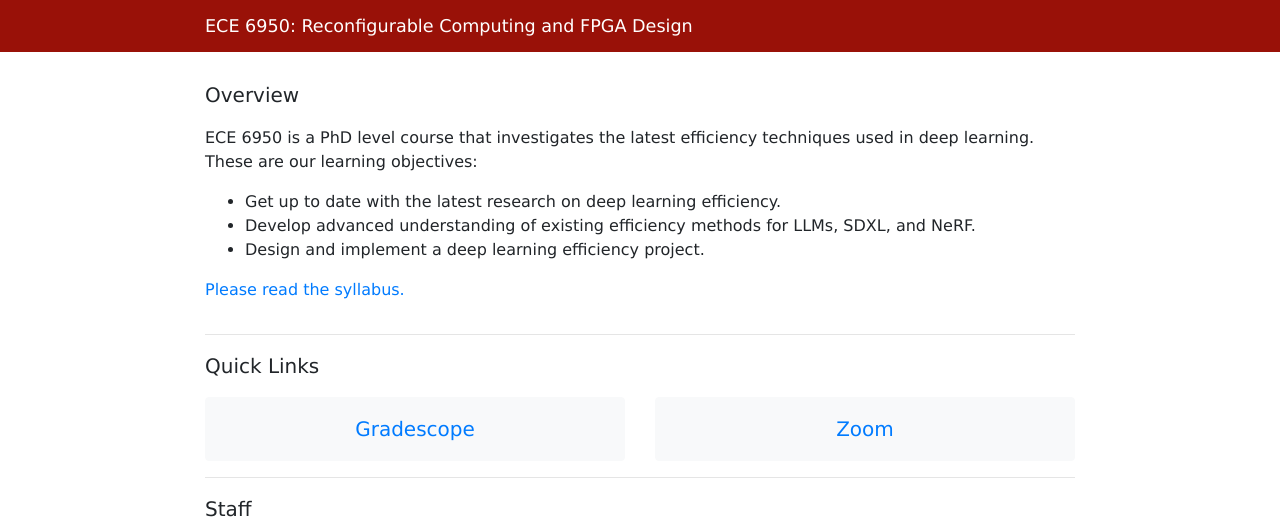
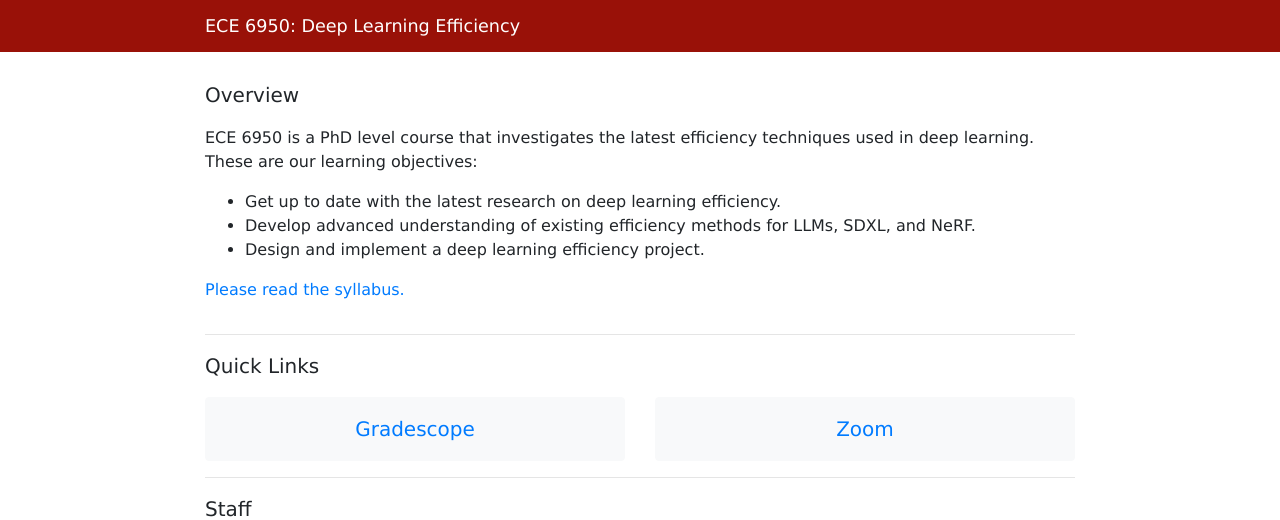
Before and after one commit to abdelfattah-class/ece6950_dle, a Jekyll site: the page built from index.html, in a window 1280 px wide. Shown: the top 520 px of the page. Built offline with Jekyll 4.4.1, drawn with Linux system fonts in a browser that asks for light colours; nearby versions of some CDN libraries; grey boxes are pictures that could not be loaded.

Commit message:
Update cmu.html

```diff
--- a/_layouts/cmu.html
+++ b/_layouts/cmu.html
@@ -37,7 +37,7 @@ body {
 		<!-- Navigation -->
 		<nav class="navbar navbar-expand-lg navbar-dark bg-dark fixed-top">
 			<div class="container">
-				<a class="navbar-brand" style="font-size:1.1em" href=".">ECE 6950: Reconfigurable Computing and FPGA Design</a>
+				<a class="navbar-brand" style="font-size:1.1em" href=".">ECE 6950: Deep Learning Efficiency</a>
 			</div>
 		</nav>
 
```
